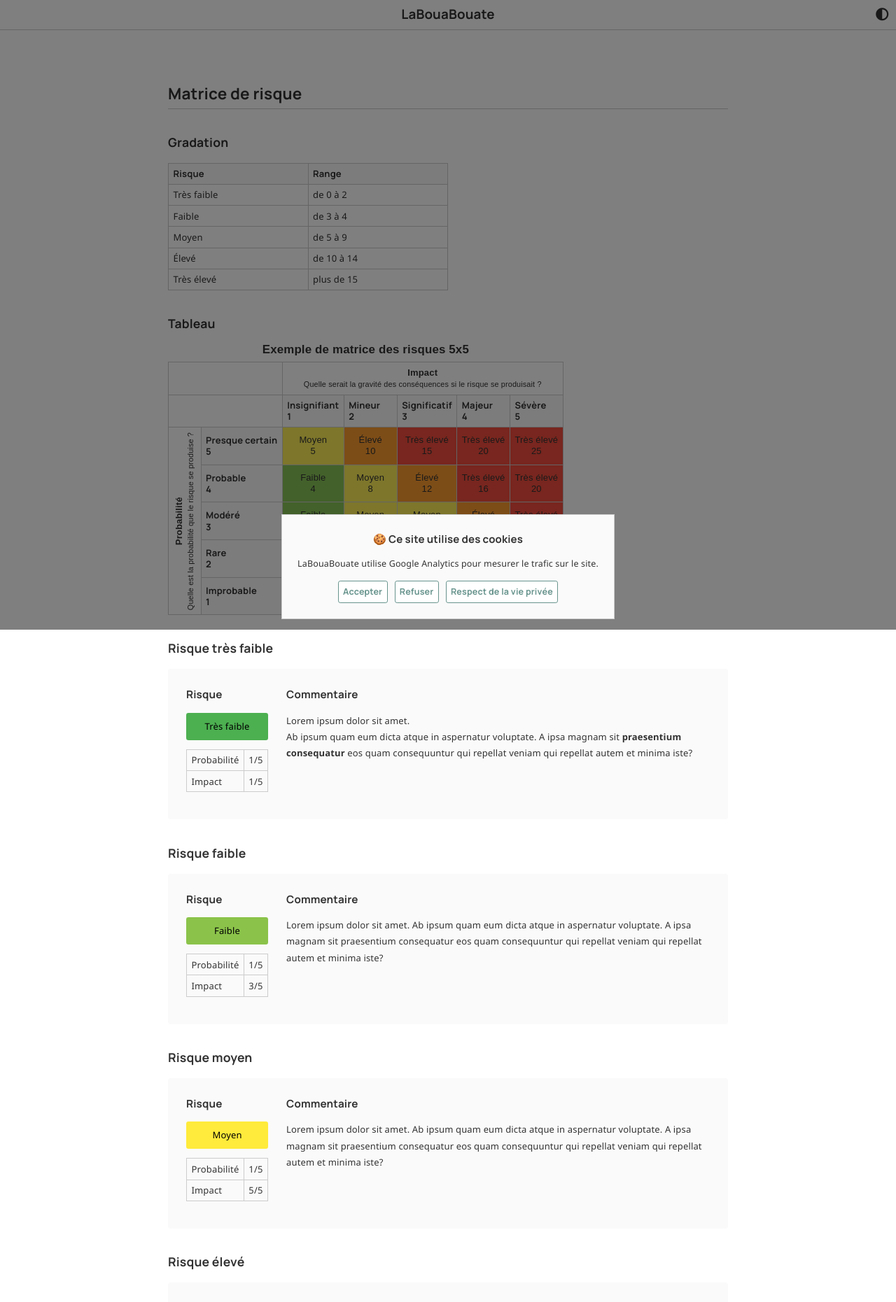
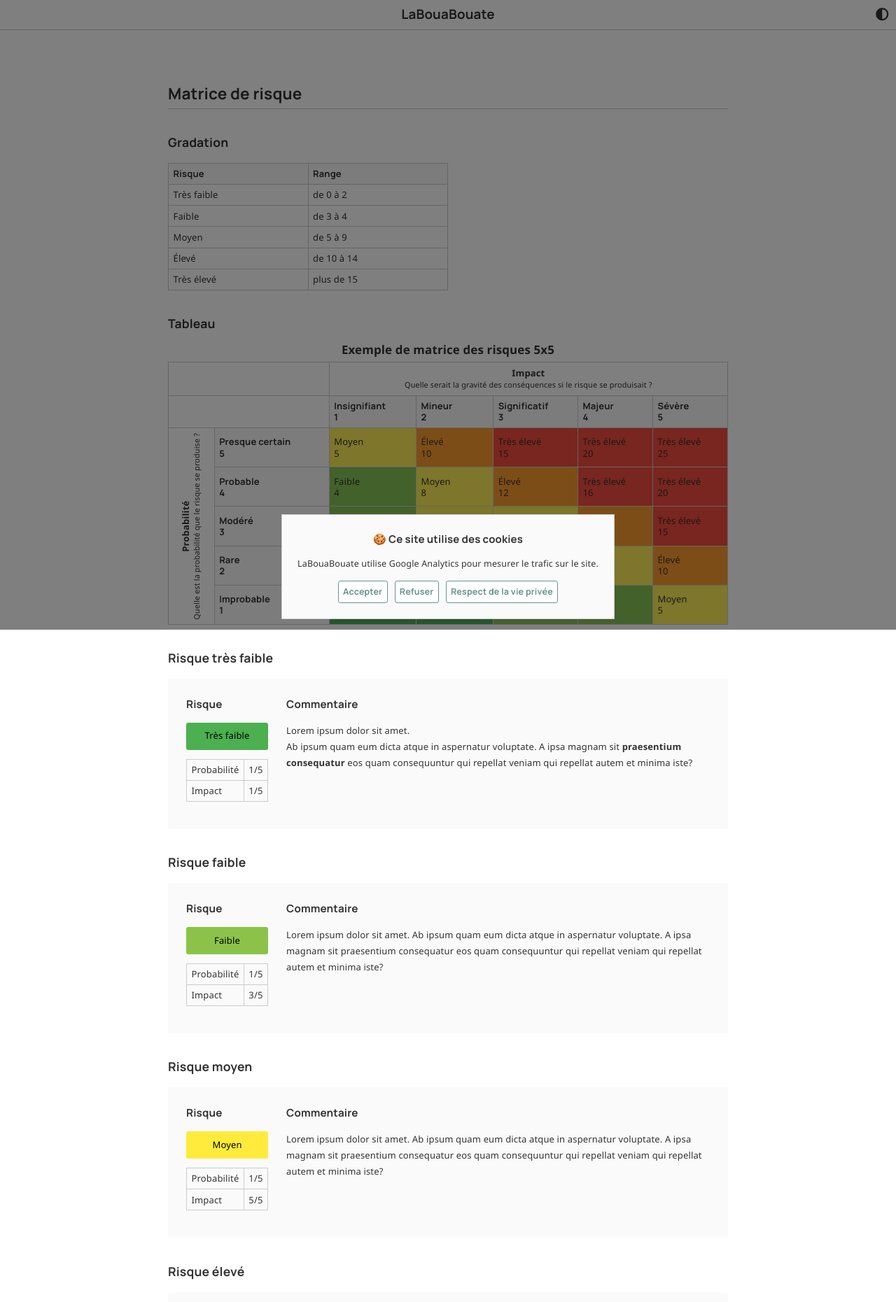
Before and after one commit to leobouard/leobouard.github.io, a Jekyll site: the page built from _pages/test.md, in a window 1280 px wide. Shown: the top 1861 px of the page at 70% size. Built offline with Jekyll 4.4.1, drawn with Linux system fonts in a browser that asks for light colours; nearby versions of some CDN libraries; some web fonts are replaced.

Commit message:
Update test.md

```diff
--- a/_pages/test.md
+++ b/_pages/test.md
@@ -18,7 +18,7 @@ Très élevé | plus de 15
 
 ### Tableau
 
-<table style="border-collapse: collapse; text-align: center; font-family: sans-serif;">
+<table style="border-collapse: collapse; width: 100%;">
   <caption style="font-weight: bold; font-size: 1.3em; margin-bottom: 0.5em;">
     Exemple de matrice des risques 5x5
   </caption>
@@ -44,7 +44,7 @@ Très élevé | plus de 15
   <tbody>
     <tr>
       <td rowspan="5">
-        <div style="writing-mode: vertical-rl; transform: rotate(180deg); text-align: center;">
+        <div style="writing-mode: vertical-rl; transform: rotate(180deg); text-align: center; margin: auto;">
           <span style="font-weight: bold;">Probabilité</span><br>
           <small>Quelle est la probabilité que le risque se produise ?</small>
         </div>
```
